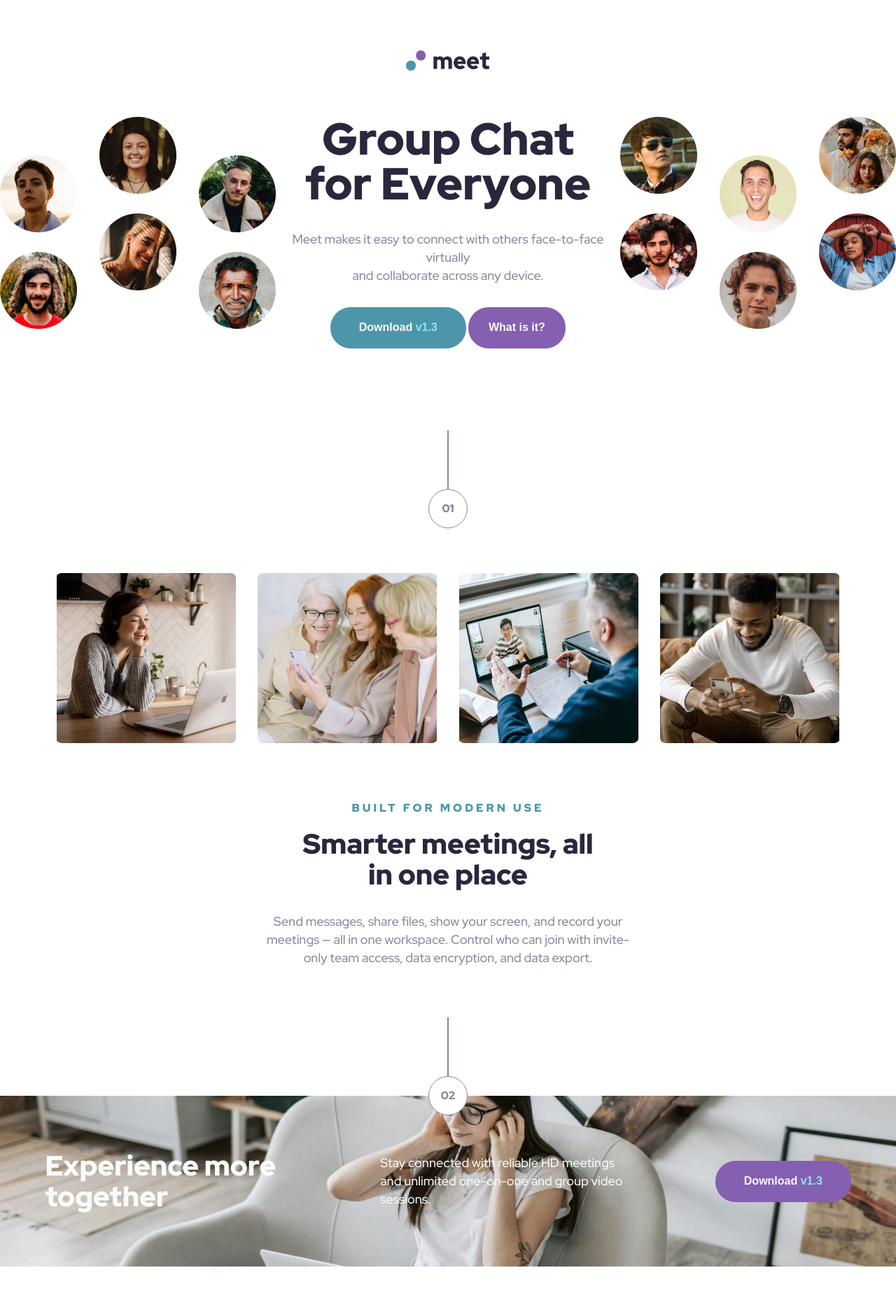
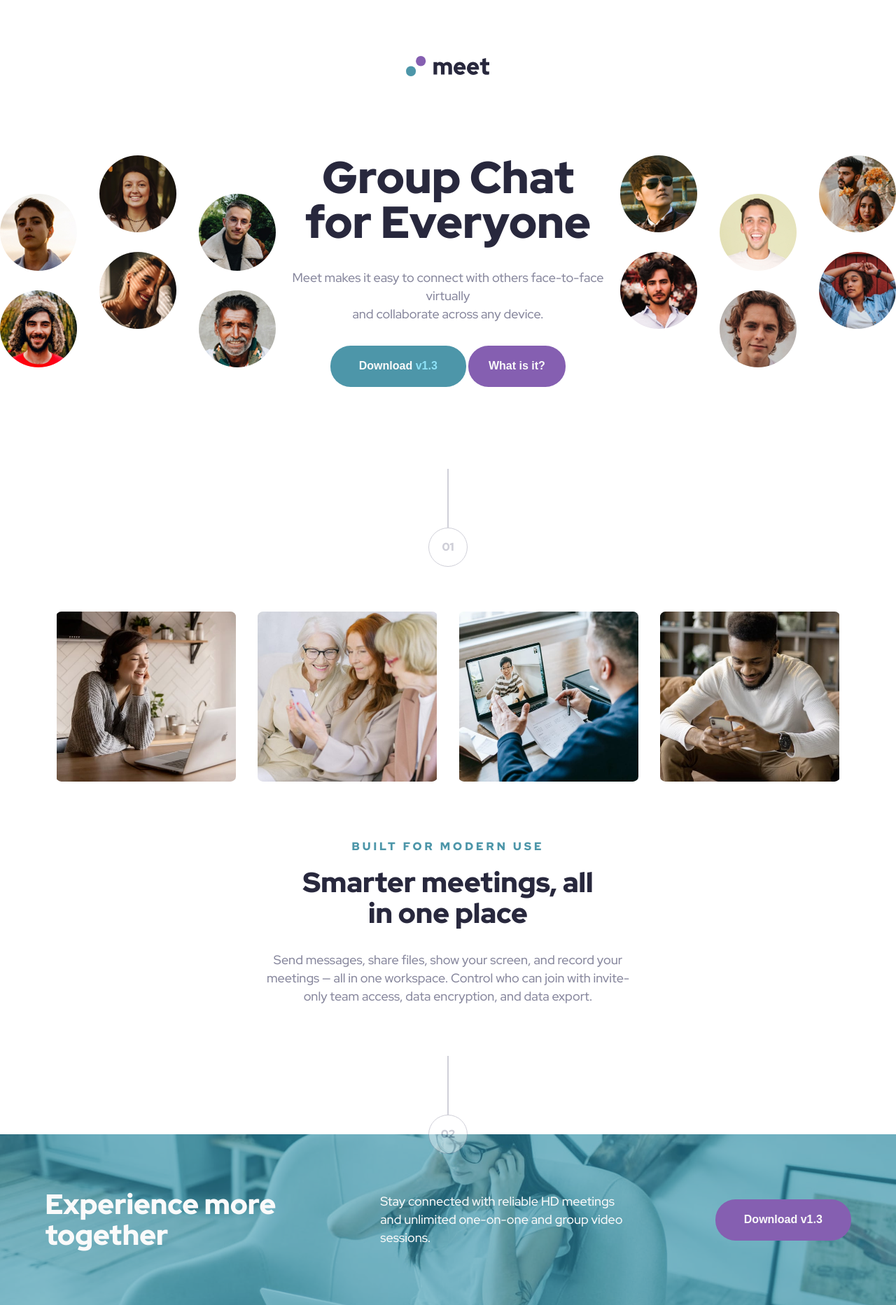
Before and after one commit to Smallz97/meet, a website with bundled scripts: page index.html in a window 1280 px wide. Shown: the whole page at 70% size. Before the commit the page ends 1810 px from the top, so only its background shows below. Built offline with nearby package versions, Linux system fonts and the light colour scheme.

Commit message:
minor UI changes: blended footer background image & color

```diff
--- a/index.html
+++ b/index.html
@@ -43,7 +43,7 @@
             Meet makes it easy to connect with others face-to-face virtually<br/>and collaborate across any device.
           </p>
           <div class="hero-cta-buttons">
-            <button class="download-button">Download <span id="version-number">v1.3</span></button>
+            <button class="download-button">Download <span class="version-number">v1.3</span></button>
             <button class="info-button">What is it?</button>
           </div>
         </div>
@@ -63,7 +63,7 @@
             Meet makes it easy to connect with others face-to-face virtually<br/>and collaborate across any device.
           </p>
           <div class="hero-cta-buttons">
-            <button class="download-button">Download <span id="version-number">v1.3</span></button>
+            <button class="download-button">Download <span class="version-number">v1.3</span></button>
             <button class="info-button">What is it?</button>
           </div>
         </div>
@@ -71,7 +71,7 @@
     </section>
 
     <!-- buffer -->
-    <section id="buffer">
+    <section class="buffer">
       <div class="vertical-line"></div>
       <div class="circle">01</div>
     </section>
@@ -96,7 +96,7 @@
     </section>
 
     <!-- buffer -->
-    <section id="buffer" class="footer-buffer">
+    <section class="buffer" class="footer-buffer">
       <div class="vertical-line"></div>
       <div class="circle footer-buffer-circle">02</div>
     </section>
--- a/style.css
+++ b/style.css
@@ -49,7 +49,7 @@ body::-webkit-scrollbar {
 
 /* Hero section styling starts here */
 
-#hero, #features, #buffer {
+#hero, #features, .buffer {
   width: 100vw;
   display: flex;
   align-items: center;
@@ -66,14 +66,14 @@ body::-webkit-scrollbar {
 .logo {
   width: 7.5rem;
   height: 1.8rem;
-  margin-top: 4.5rem;
+  margin-top: 5rem;
 }
 
 /* styling the hero-page's content box */
 .hero-contentbox-desktop {
   width: 100%;
   display: flex;
-  margin-top: 3.81rem;
+  margin-top: 6.75rem;
   justify-content: space-between;
 }
 
@@ -136,7 +136,7 @@ button {
 }
 
 /* stlying the version number */
-#version-number {
+.version-number {
   color: var(--light-blue);
 }
 
@@ -159,6 +159,7 @@ button {
 
 /* styling the buffer's vertical line */
 .vertical-line {
+  opacity: 0.4;
   width: 0.065rem;
   height: 5.25rem;
   background-color: var(--grey);
@@ -166,6 +167,7 @@ button {
 
 /* styling the buffer's circle */
 .circle {
+  opacity: 0.4;
   display: flex;
   width: 3.5rem;
   height: 3.5rem;
@@ -267,11 +269,12 @@ button {
   height: 15.25rem;
   align-items: center;
   justify-content: space-around;
-  background-color: #4d96a9;
-  background-image: url(assets/desktop/image-footer.jpg);
+  background-image: url("assets/desktop/image-footer.jpg");
+  background-color: var(--slate-green);
   background-size: cover;
   background-position: center;
   background-repeat: no-repeat;
+  background-blend-mode: soft-light;
 }
 
 /* styling the footer-bigtext 7 smalltext containers */
```
